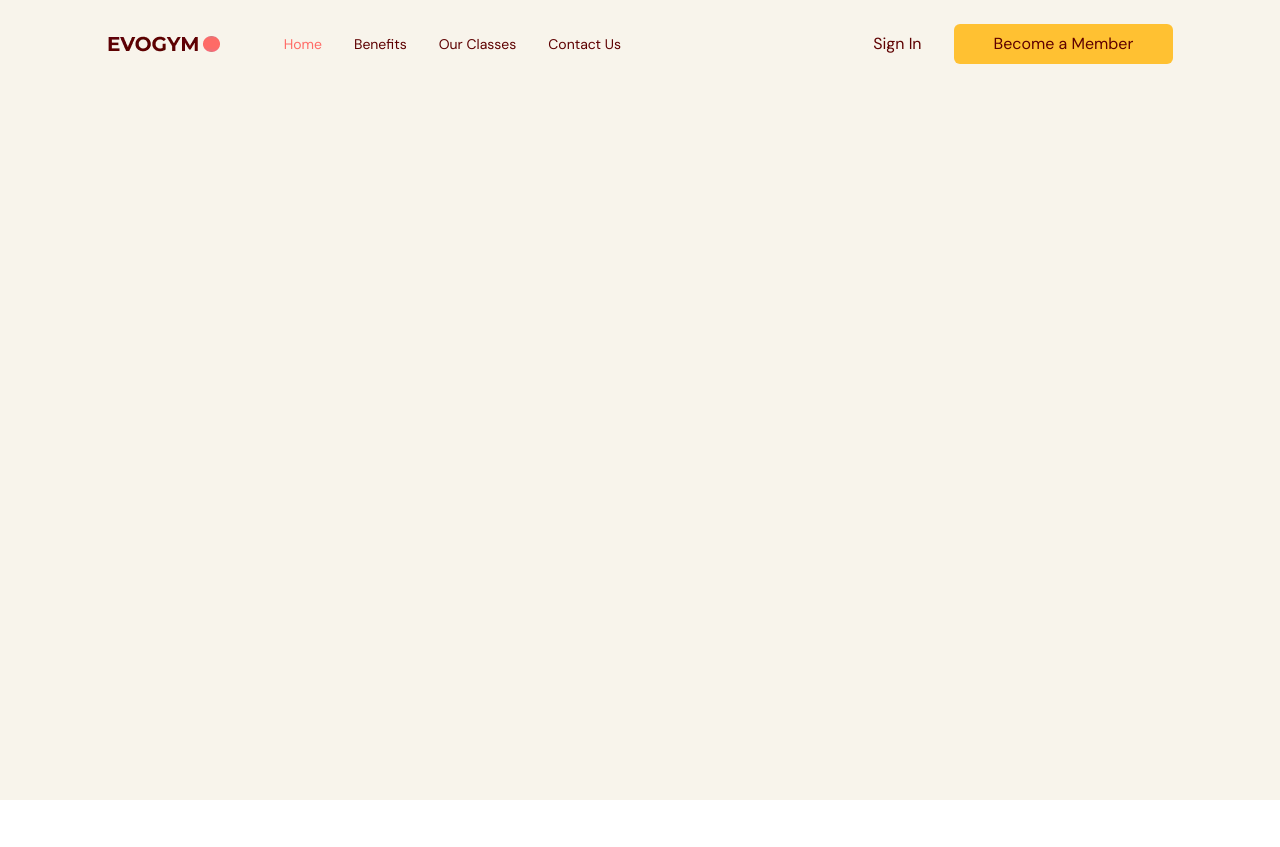
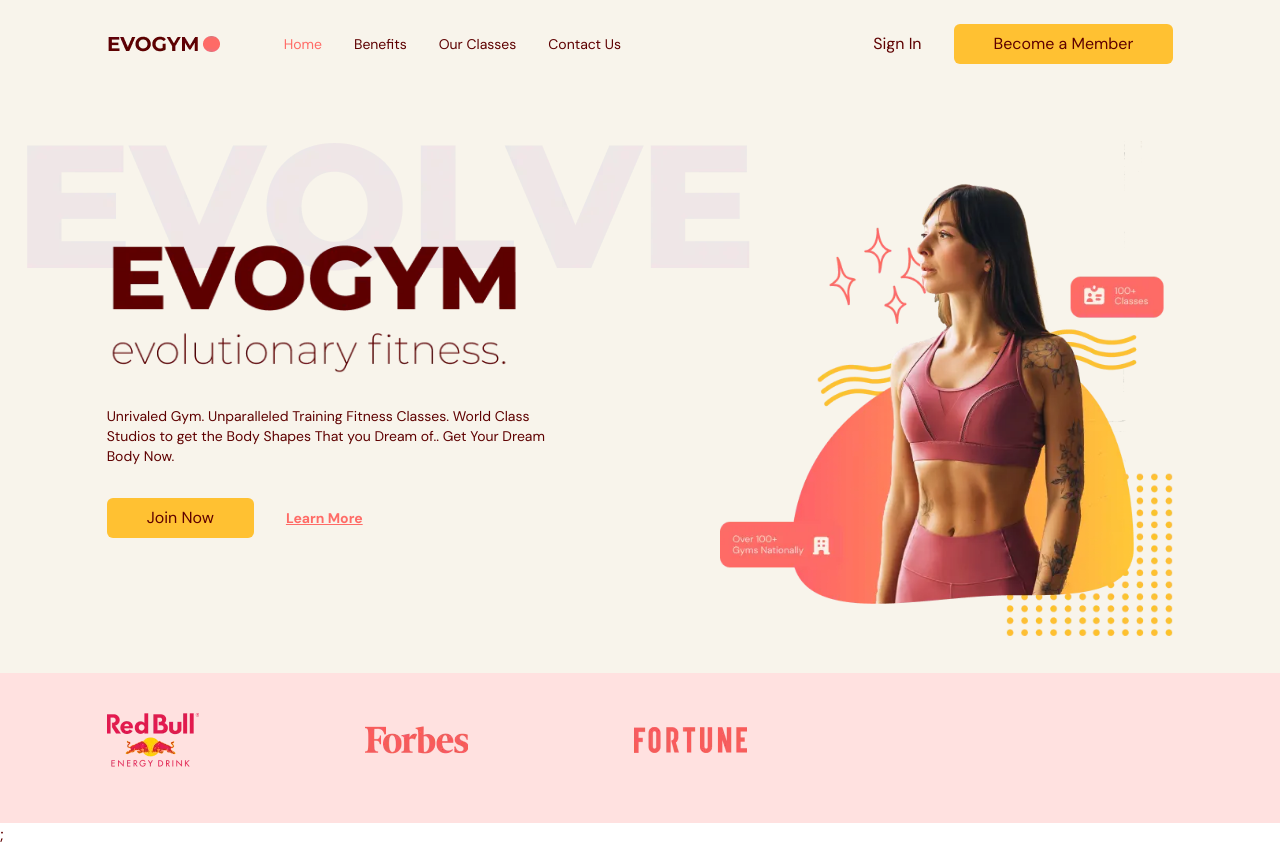
Before and after one commit to anthony-th/sports, a React (Vite) app: page / in a window 1280 px wide. Before the commit the page ends 800 px from the top, so only its background shows below. Built offline with nearby package versions, Linux system fonts and the light colour scheme.

Commit message:
feat: complete homePage and start next page

```diff
--- a/src/App.tsx
+++ b/src/App.tsx
@@ -1,4 +1,6 @@
 import Navbar from "@/components/navbar";
+import Home from "@/components/home";
+import Benefits from "@/components/benefits";
 import { useState, useEffect } from "react";
 import { SelectedPage } from "@/shared/types";
 
@@ -21,6 +23,8 @@
   return (
     <div className="app bg-gray-20">
       <Navbar isTopOfPage={isTopOfPage} selectedPage={selectedPage} setSelectedPage={setSelectedPage} />
+      <Home setSelectedPage={setSelectedPage} />
+      {/* <Benefits setSelectedPage={setSelectedPage} /> */}
     </div>
   );
 };
--- /dev/null
+++ b/src/components/benefits/index.tsx
@@ -0,0 +1,10 @@
+import { HomeModernIcon, UserGroupIcon, AcademicCapIcon } from "@heroicons/react/24/solid";
+type Props = {};
+
+const Benefits = (props: Props) => {
+  return (
+    <div>Benefits</div>
+  );
+};
+
+export default Benefits;
--- /dev/null
+++ b/src/components/home/index.tsx
@@ -0,0 +1,66 @@
+import useMediaQuery from '@/hooks/useMediaQuery';
+import { SelectedPage } from '@/shared/types';
+import ActionButton from '@/shared/ActionButton';
+import HomeText from '@/assets/HomePageText.webp';
+import HomeGraphic from '@/assets/HomePageGraphic.webp';
+import SponsorRedbull from '@/assets/SponsorRedBull.webp';
+import SponsorForbes from '@/assets/SponsorForbes.webp';
+import SponsorFortune from '@/assets/SponsorFortune.webp';
+import AnchorLink from 'react-anchor-link-smooth-scroll';
+import { motion } from 'framer-motion';
+
+type Props = {
+  setSelectedPage: (value: SelectedPage) => void;
+};
+
+const Home = ({ setSelectedPage }: Props) => {
+  const isAboveMediumScreens = useMediaQuery("(min-width:1060px)");
+  return (
+    <section id="home" className="gap-16 bg-gray-20 py-10 md:h-full md:pb-0">
+      <motion.div className="md:flex mx-auto w-5/6 items-center justify-center md:h-5/6" onViewportEnter={() => setSelectedPage(SelectedPage.Home)}>
+        <div className="z-10 mt-32 md:basis-3/5">
+          <motion.div className="md:-mt-20" initial="hidden" whileInView="visible" viewport={{ once: true, amount: 0.5 }} transition={{ delay: 0.2, duration: 0.5 }} variants={{ hidden: { opacity: 0, x: -50 }, visible: { opacity: 1, x: 0 },}}>
+            <div className="relative">
+              <div className="before:absolute before:-top-20 before:-left-20 before:z-[-1] md:before:content-evolvetext">
+                <img alt="" src={HomeText} />
+              </div>
+            </div>
+            <p className="mt-8 text-sm">
+              Unrivaled Gym. Unparalleled Training Fitness Classes. World Class
+              Studios to get the Body Shapes That you Dream of.. Get Your Dream
+              Body Now.
+            </p>
+          </motion.div>
+          <motion.div className="mt-8 flex items-center gap-8" initial="hidden" whileInView="visible" viewport={{ once: true, amount: 0.5 }} transition={{ delay: 0.2, duration: 0.5 }} variants={{hidden: { opacity: 0, x: -50 },visible: { opacity: 1, x: 0 },}}>
+            <ActionButton setSelectedPage={setSelectedPage}>
+              Join Now
+            </ActionButton>
+            <AnchorLink
+              className="text-sm font-bold text-primary-500 underline hover:text-secondary-500"
+              onClick={() => setSelectedPage(SelectedPage.ContactUs)}
+              href={`#${SelectedPage.ContactUs}`}
+            >
+              <p>Learn More</p>
+            </AnchorLink>
+          </motion.div>
+        </div>
+        <div className="flex basis-3/5 justify-center md:z-10 md:ml-40 md:mt-16 md:justify-items-end">
+          <img alt="home-pageGraphic" src={HomeGraphic} />
+        </div>
+      </motion.div>
+      {isAboveMediumScreens && (
+        <div className="h-[150px] w-full bg-primary-100 py-10">
+          <div className="mx-auto w-5/6">
+            <div className="flex w-3/5 items-center justify-between gap-8">
+              <img alt="Sponcor RedBull" src={SponsorRedbull} />
+              <img alt="Sponsor Forbes" src={SponsorForbes} />
+              <img alt="Sponsor Fortune" src={SponsorFortune} />
+            </div>
+          </div>
+        </div>
+      )};
+    </section>
+  );
+};
+
+export default Home;
```
Also changed, not shown: vite.config.ts (+5 -5 lines).
